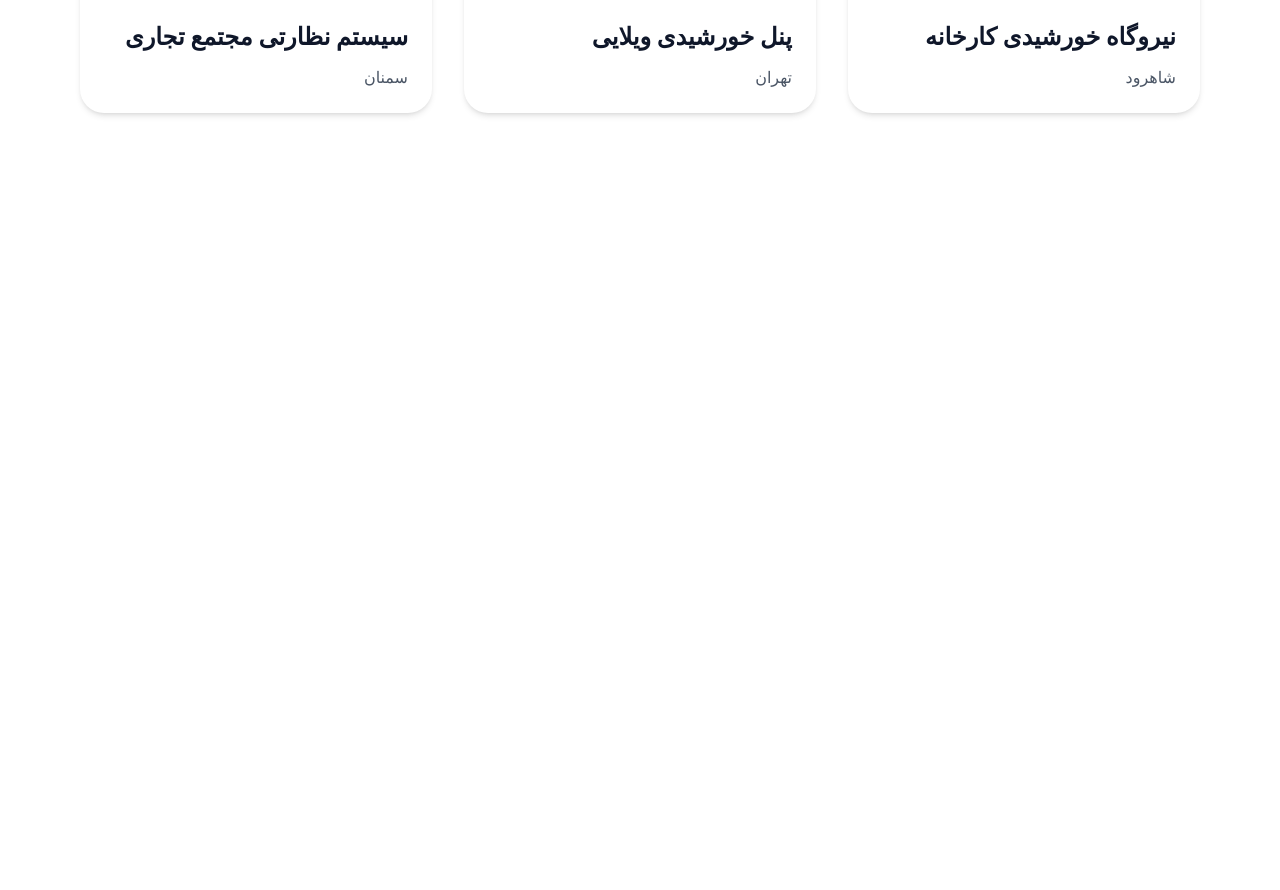
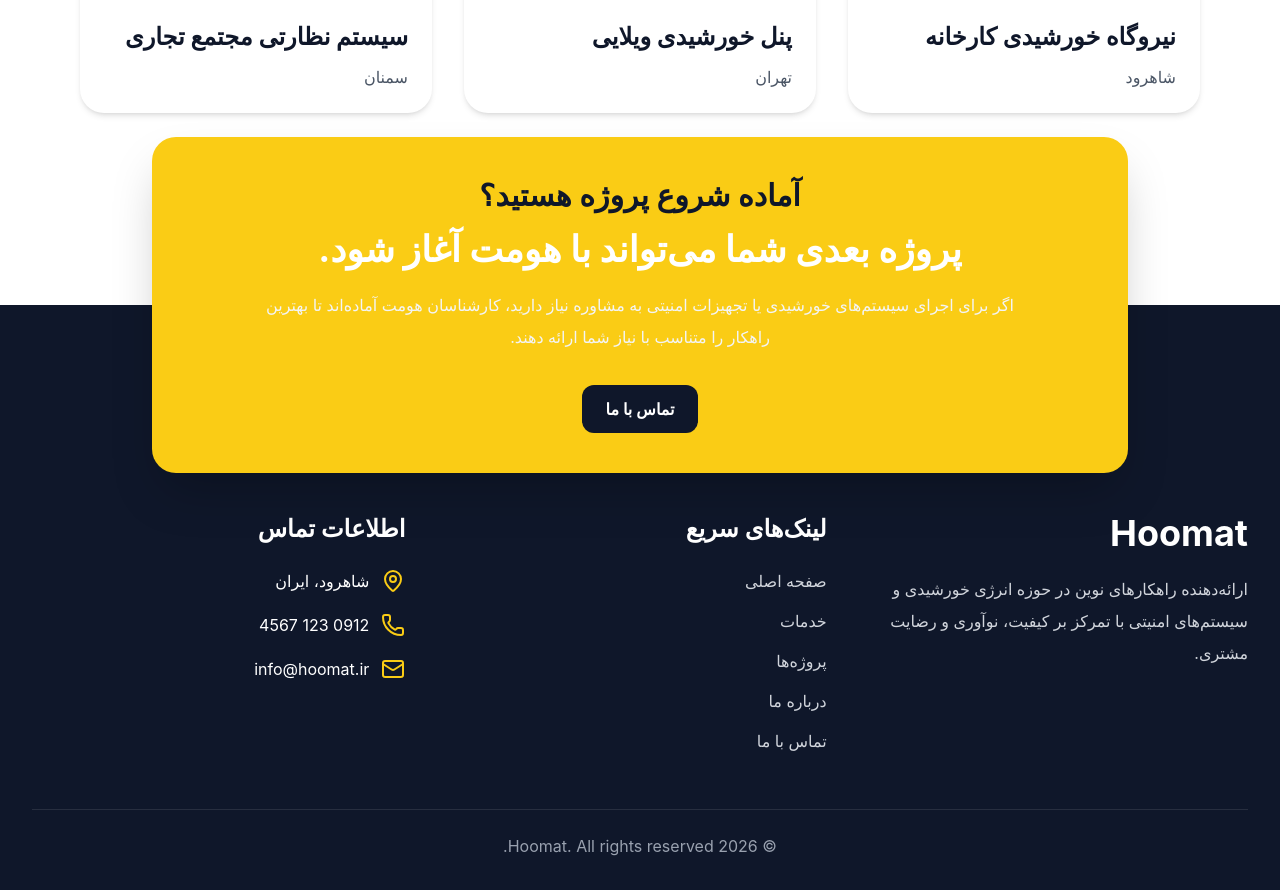
Before and after one commit to Fateme-kh2003/sadid-pishgam-homet, a React (Vite) app: page / in a window 1280 px wide. Shown: the part 2880-3770 px from the top of the page. Before the commit the page ends 3017 px from the top, so only its background shows below. Built offline with nearby package versions, Linux system fonts and the light colour scheme.

Commit message:
feat: add projects section and redesign footer

```diff
--- /dev/null
+++ b/src/components/Ui/Footer.tsx
@@ -0,0 +1,115 @@
+import { Link } from "react-router";
+import { Mail, MapPin, Phone } from "lucide-react";
+import Button from "../Ui/Button";
+
+const Footer = () => {
+  return (
+    <footer className="relative mt-48 bg-primary text-white">
+      <div className="absolute left-1/2 top-0 w-full max-w-5xl -translate-x-1/2 -translate-y-1/2 px-6">
+        <div className="rounded-3xl bg-secondary p-10 text-center shadow-2xl">
+          <span className="text-primary text-3xl font-semibold">
+            آماده شروع پروژه هستید؟
+          </span>
+
+          <h2 className="mt-4 text-4xl font-bold text-white">
+            پروژه بعدی شما می‌تواند با هومت آغاز شود.
+          </h2>
+
+          <p className="mx-auto mt-5 max-w-3xl leading-8 text-gray-100">
+            اگر برای اجرای سیستم‌های خورشیدی یا تجهیزات امنیتی به مشاوره نیاز دارید، کارشناسان هومت آماده‌اند تا بهترین راهکار را متناسب با نیاز شما ارائه دهند.
+          </p>
+
+          <div className="mt-8">
+            <Button className={"bg-primary rounded-xl px-6 py-3 font-semibold text-white transition hover:scale-105 hover:cursor-pointer"}>
+              تماس با ما
+            </Button>
+          </div>
+        </div>
+      </div>
+
+      <div className="mx-auto max-w-7xl px-8 pb-8 pt-52">
+        <div className="grid grid-cols-1 gap-12 md:grid-cols-3">
+          <div>
+            <h2 className="text-4xl font-bold">Hoomat</h2>
+            <p className="mt-5 leading-8 text-gray-300">
+              ارائه‌دهنده راهکارهای نوین در حوزه انرژی خورشیدی و سیستم‌های
+              امنیتی با تمرکز بر کیفیت، نوآوری و رضایت مشتری.
+            </p>
+          </div>
+
+          <div>
+            <h3 className="mb-6 text-2xl font-semibold">
+              لینک‌های سریع
+            </h3>
+
+            <ul className="space-y-4 text-gray-300">
+              <li>
+                <Link className="hover:text-secondary" to="/">
+                  صفحه اصلی
+                </Link>
+              </li>
+
+              <li>
+                <Link className="hover:text-secondary" to="/services">
+                  خدمات
+                </Link>
+              </li>
+
+              <li>
+                <Link className="hover:text-secondary" to="/projects">
+                  پروژه‌ها
+                </Link>
+              </li>
+
+              <li>
+                <Link className="hover:text-secondary" to="/about">
+                  درباره ما
+                </Link>
+              </li>
+
+              <li>
+                <Link className="hover:text-secondary" to="/contact">
+                  تماس با ما
+                </Link>
+              </li>
+            </ul>
+          </div>
+
+          {/* Contact */}
+          <div>
+            <h3 className="mb-6 text-2xl font-semibold">
+              اطلاعات تماس
+            </h3>
+
+            <div className="space-y-5">
+
+              <div className="flex items-center gap-3">
+                <MapPin className="text-secondary" />
+                <span>شاهرود، ایران</span>
+              </div>
+
+              <div className="flex items-center gap-3">
+                <Phone className="text-secondary" />
+                <span>0912 123 4567</span>
+              </div>
+
+              <div className="flex items-center gap-3">
+                <Mail className="text-secondary" />
+                <span>info@hoomat.ir</span>
+              </div>
+
+            </div>
+          </div>
+
+        </div>
+
+        <div className="mt-14 border-t border-white/10 pt-6 text-center text-gray-400">
+          © 2026 Hoomat. All rights reserved.
+        </div>
+
+      </div>
+    </footer>
+  )
+}
+
+export default Footer
--- a/src/pages/Home.tsx
+++ b/src/pages/Home.tsx
@@ -3,6 +3,7 @@ import Hero from "../components/Home/Hero"
 import About from "../components/Home/About"
 import Services from "../components/Home/Services"
 import Projects from "../components/Home/Projects"
+import Footer from "../components/Ui/Footer"
 
 const Home = () => {
   return (
@@ -12,6 +13,7 @@ const Home = () => {
     <About/>
     <Services/>
     <Projects/>
+    <Footer/>
     </>
   )
 }
```
